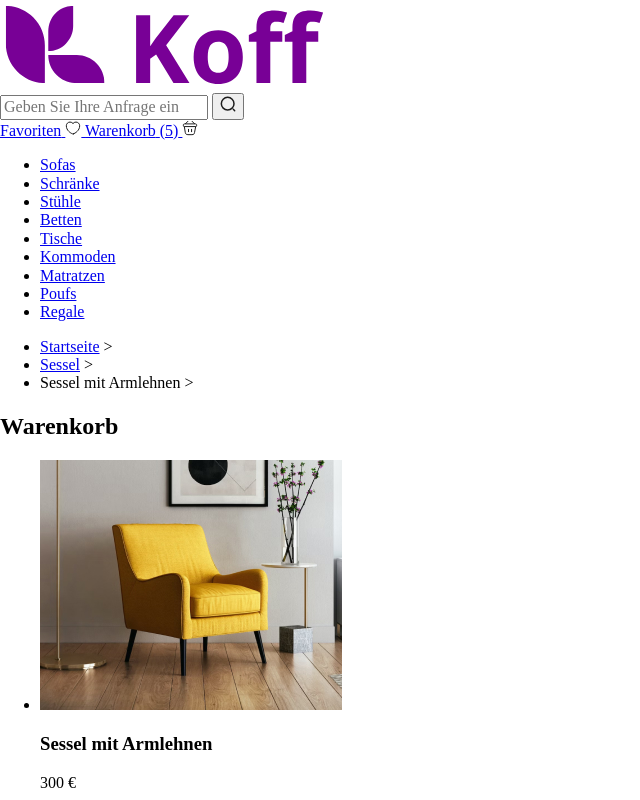
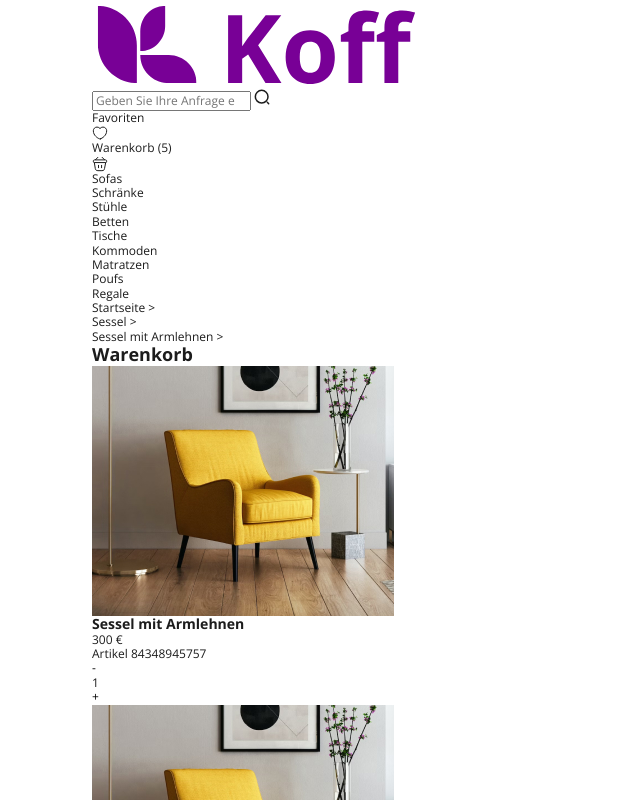
Before and after one commit to konstantine-sa/furniture-market-project, a website built with Vite: page index.html in a window 1280 px wide. Shown: the top 800 px of the page, without its empty margins (0-640 px from the left). Built offline with nearby package versions, Linux system fonts and the light colour scheme.

Commit message:
default styles added

```diff
--- a/index.html
+++ b/index.html
@@ -4,6 +4,11 @@
 <head>
   <meta charset="UTF-8" />
   <link rel="icon" type="image/svg+xml" href="/vite.svg" />
+
+  <link rel="preload" href="/fonts/open-sans-v36-cyrillic_latin-regular.woff2" as="font" type="woff2" crossorigin>
+  <link rel="preload" href="/fonts/open-sans-v36-cyrillic_latin-700.woff2" as="font" type="woff2" crossorigin>
+  <link rel="preload" href="/fonts/inter-v13-cyrillic_latin-regular.woff2" as="font" type="woff2" crossorigin>
+
   <meta name="viewport" content="width=device-width, initial-scale=1.0">
   <title>Koff Online-Möbelgeschäft</title>
   <script type="module" src="/main.js"></script>
--- a/style.scss
+++ b/style.scss
@@ -1,4 +1,2 @@
-.footer {
-  background-color: black;
-  color: white;
-}
+@import "styles/fonts";
+@import "styles/defaults";
--- /dev/null
+++ b/styles/defaults.scss
@@ -0,0 +1,94 @@
+html {
+  position: relative;
+  box-sizing: border-box;
+}
+
+*,
+*::before,
+*::after {
+  box-sizing: inherit;
+}
+
+body {
+  display: flex;
+  flex-direction: column;
+  position: relative;
+  overflow-x: hidden;
+  min-width: 320px;
+  min-height: 100vh;
+  font-family: "Open Sans", sans-serif;
+  -webkit-font-smoothing: antialiased;
+  -moz-osx-font-smoothing: grayscale;
+  text-rendering: optimizeLegibility;
+  -webkit-tap-highlight-color: rgba(0, 0, 0, 0);
+  -webkit-tap-highlight-color: transparent;
+  font-size: 12px;
+  line-height: 1.2;
+  color: #1c1c1c;
+  background-color: #fff;
+}
+
+main {
+  flex-wrap: 1;
+}
+
+img,
+svg {
+  display: block;
+  max-width: 100%;
+  height: auto;
+}
+
+svg {
+  max-height: 100%;
+}
+
+button {
+  padding: 0;
+  cursor: pointer;
+  border: none;
+  background-color: transparent;
+}
+
+a {
+  text-decoration: none;
+  color: inherit;
+}
+
+ul {
+  list-style: none;
+  padding: 0;
+  margin: 0;
+}
+
+h1,
+h2,
+h3,
+p,
+figure,
+fieldset {
+  margin: 0;
+}
+
+.visually-hidden {
+  position: fixed;
+  transform: scale(0);
+}
+
+.container {
+  max-width: 1440px;
+  padding: 0 16px;
+  margin: 0 auto;
+
+  @media (min-width: 580px) {
+    padding: 0 29px;
+  }
+
+  @media (min-width: 820px) {
+    padding: 0 43px;
+  }
+
+  @media (min-width: 1120px) {
+    padding: 0 92px;
+  }
+}
--- /dev/null
+++ b/styles/fonts.scss
@@ -0,0 +1,23 @@
+@font-face {
+  font-display: swap;
+  font-family: "Open Sans";
+  font-style: normal;
+  font-weight: 400;
+  src: url("/fonts/open-sans-v36-cyrillic_latin-regular.woff2") format("woff2");
+}
+
+@font-face {
+  font-display: swap;
+  font-family: "Open Sans";
+  font-style: normal;
+  font-weight: 700;
+  src: url("/fonts/open-sans-v36-cyrillic_latin-700.woff2") format("woff2");
+}
+
+@font-face {
+  font-display: swap;
+  font-family: "Inter";
+  font-style: normal;
+  font-weight: 400;
+  src: url("/fonts/inter-v13-cyrillic_latin-regular.woff2") format("woff2");
+}
```
Also changed, not shown: public/fonts/inter-v13-cyrillic_latin-regular.woff2 (added), public/fonts/open-sans-v36-cyrillic_latin-700.woff2 (added), public/fonts/open-sans-v36-cyrillic_latin-regular.woff2 (added).
